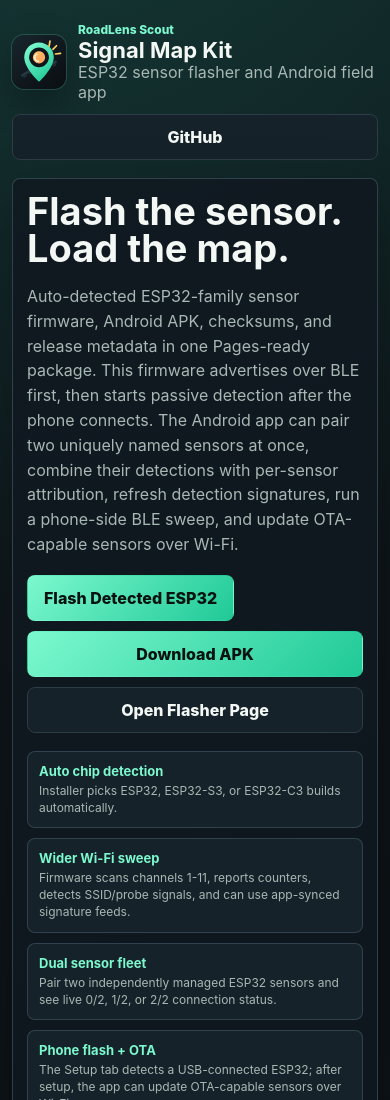
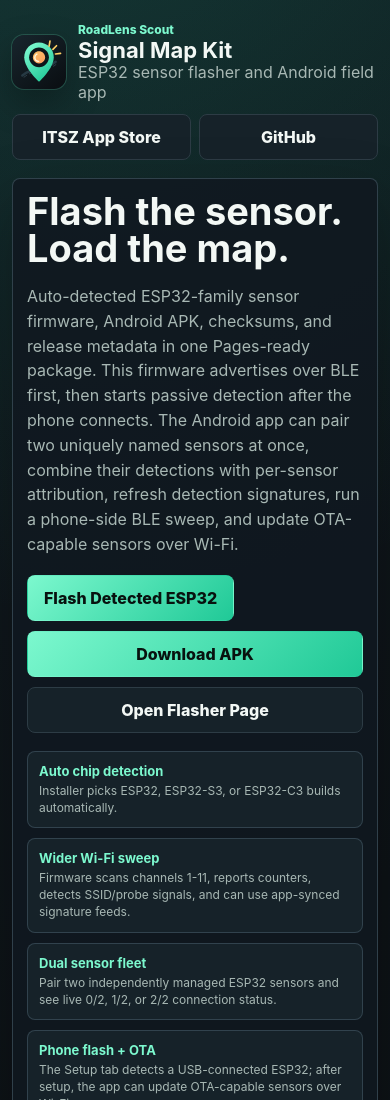
Before and after one commit to Its-ze/roadlens-scout, a plain HTML site: page docs/index.html in a window 390 px wide. Shown: the top 1100 px of the page. Drawn offline with Linux system fonts and the light colour scheme.

Commit message:
Add ITSZ App Store navigation to field site

```diff
--- a/docs/index.html
+++ b/docs/index.html
@@ -93,6 +93,13 @@
         align-items: center;
         justify-content: space-between;
         gap: 12px;
+      }
+
+      .top-actions {
+        display: flex;
+        flex-wrap: wrap;
+        justify-content: flex-end;
+        gap: 8px;
       }
 
       .brand {
@@ -366,8 +373,10 @@
           flex-direction: column;
         }
 
-        .topbar > a {
+        .top-actions {
           width: 100%;
+          display: grid;
+          grid-template-columns: 1fr 1fr;
         }
 
         .actions,
@@ -399,7 +408,10 @@
             <p>ESP32 sensor flasher and Android field app</p>
           </div>
         </div>
-        <a href="https://github.com/Its-ze/roadlens-scout">GitHub</a>
+        <nav class="top-actions" aria-label="Site navigation">
+          <a href="https://itsz.studio/app-store/">ITSZ App Store</a>
+          <a href="https://github.com/Its-ze/roadlens-scout">GitHub</a>
+        </nav>
       </header>
 
       <section class="workspace">
```
